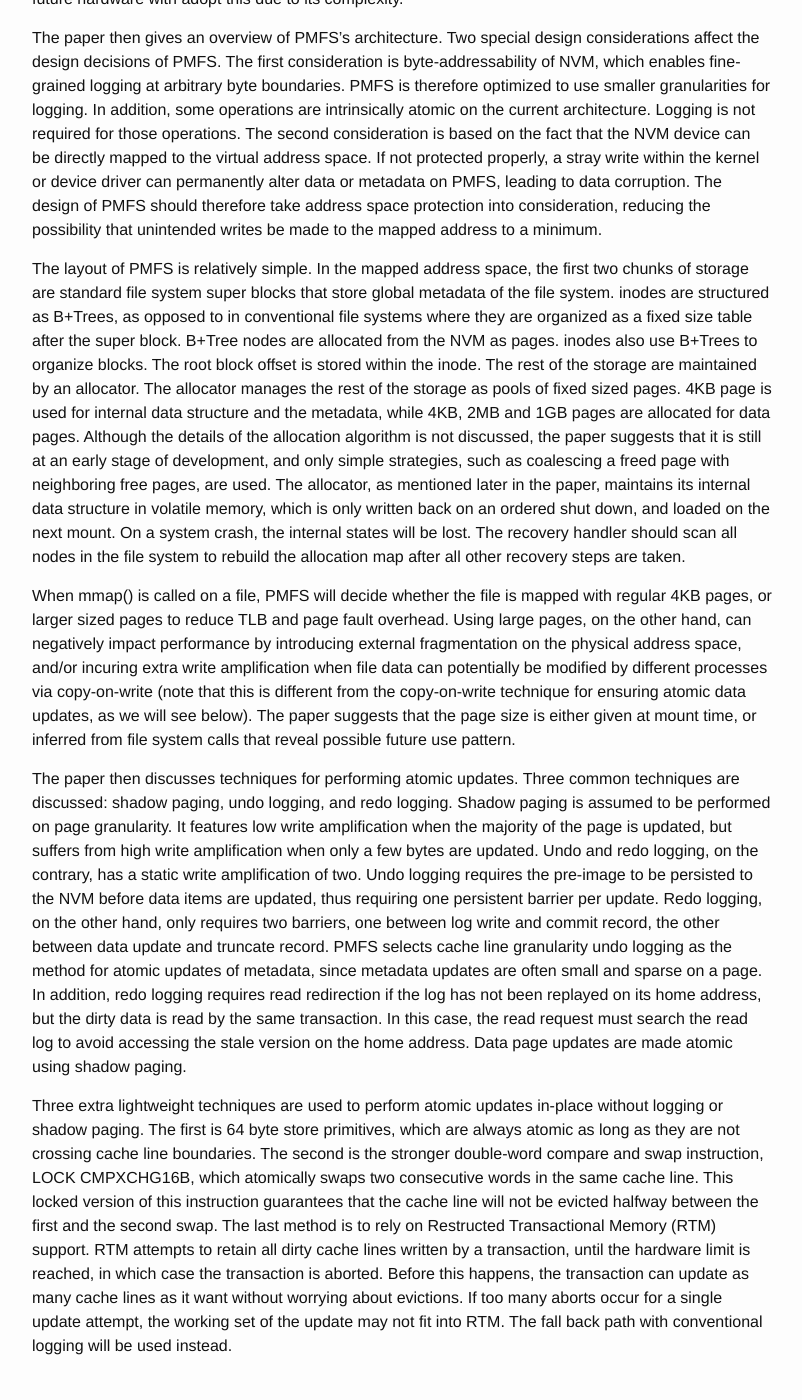
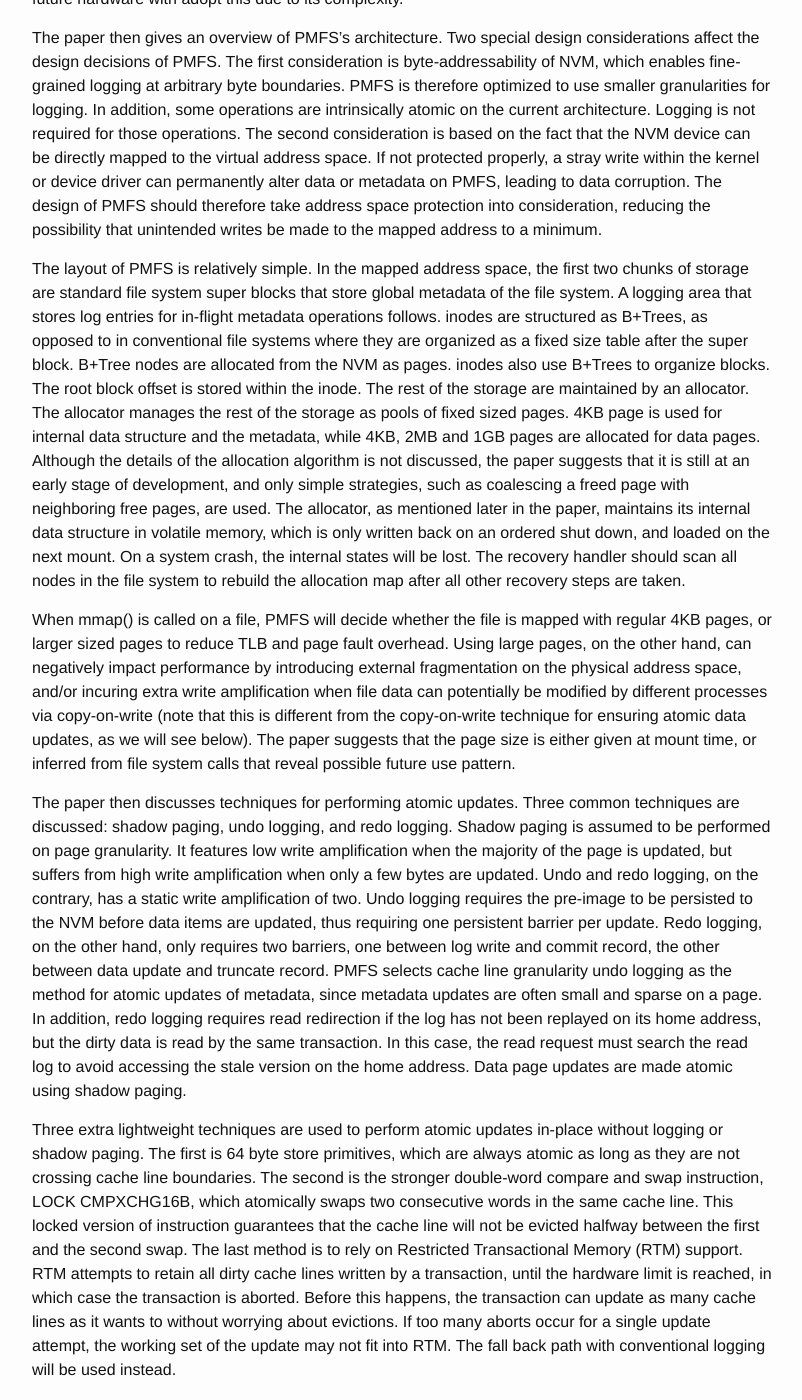
Before and after one commit to wangziqi2013/wangziqi2013.github.io, a Jekyll site: the page built from _posts/2020-06-23-pmfs.markdown, in a window 1280 px wide and 1400 px high, scrolled down 1381 px. Shown: the whole window, without its empty margins (238-1040 px from the left). Built offline with Jekyll 4.4.1, drawn with Linux system fonts in a browser that asks for light colours.

Commit message:
Adding logging area

```diff
--- a/_posts/2020-06-23-pmfs.markdown
+++ b/_posts/2020-06-23-pmfs.markdown
@@ -60,7 +60,9 @@ PMFS, leading to data corruption. The design of PMFS should therefore take addre
 reducing the possibility that unintended writes be made to the mapped address to a minimum.
 
 The layout of PMFS is relatively simple. In the mapped address space, the first two chunks of storage are standard file
-system super blocks that store global metadata of the file system. inodes are structured as B+Trees, as opposed to in
+system super blocks that store global metadata of the file system. A logging area that stores log entries for in-flight
+metadata operations follows.
+inodes are structured as B+Trees, as opposed to in
 conventional file systems where they are organized as a fixed size table after the super block. B+Tree nodes are allocated
 from the NVM as pages. inodes also use B+Trees to organize blocks. The root block offset is stored within the inode.
 The rest of the storage are maintained by an allocator. The allocator manages the rest of the storage as pools of
@@ -96,9 +98,9 @@ Data page updates are made atomic using shadow paging.
 Three extra lightweight techniques are used to perform atomic updates in-place without logging or shadow paging. The first
 is 64 byte store primitives, which are always atomic as long as they are not crossing cache line boundaries. The
 second is the stronger double-word compare and swap instruction, LOCK CMPXCHG16B, which atomically swaps two consecutive
-words in the same cache line. This locked version of this instruction guarantees that the cache line will not be evicted
-halfway between the first and the second swap. The last method is to rely on Restructed Transactional Memory (RTM) support.
+words in the same cache line. This locked version of instruction guarantees that the cache line will not be evicted
+halfway between the first and the second swap. The last method is to rely on Restricted Transactional Memory (RTM) support.
 RTM attempts to retain all dirty cache lines written by a transaction, until the hardware limit is reached, in which case
-the transaction is aborted. Before this happens, the transaction can update as many cache lines as it want without
+the transaction is aborted. Before this happens, the transaction can update as many cache lines as it wants to without
 worrying about evictions. If too many aborts occur for a single update attempt, the working set of the update may not fit
 into RTM. The fall back path with conventional logging will be used instead.
```
